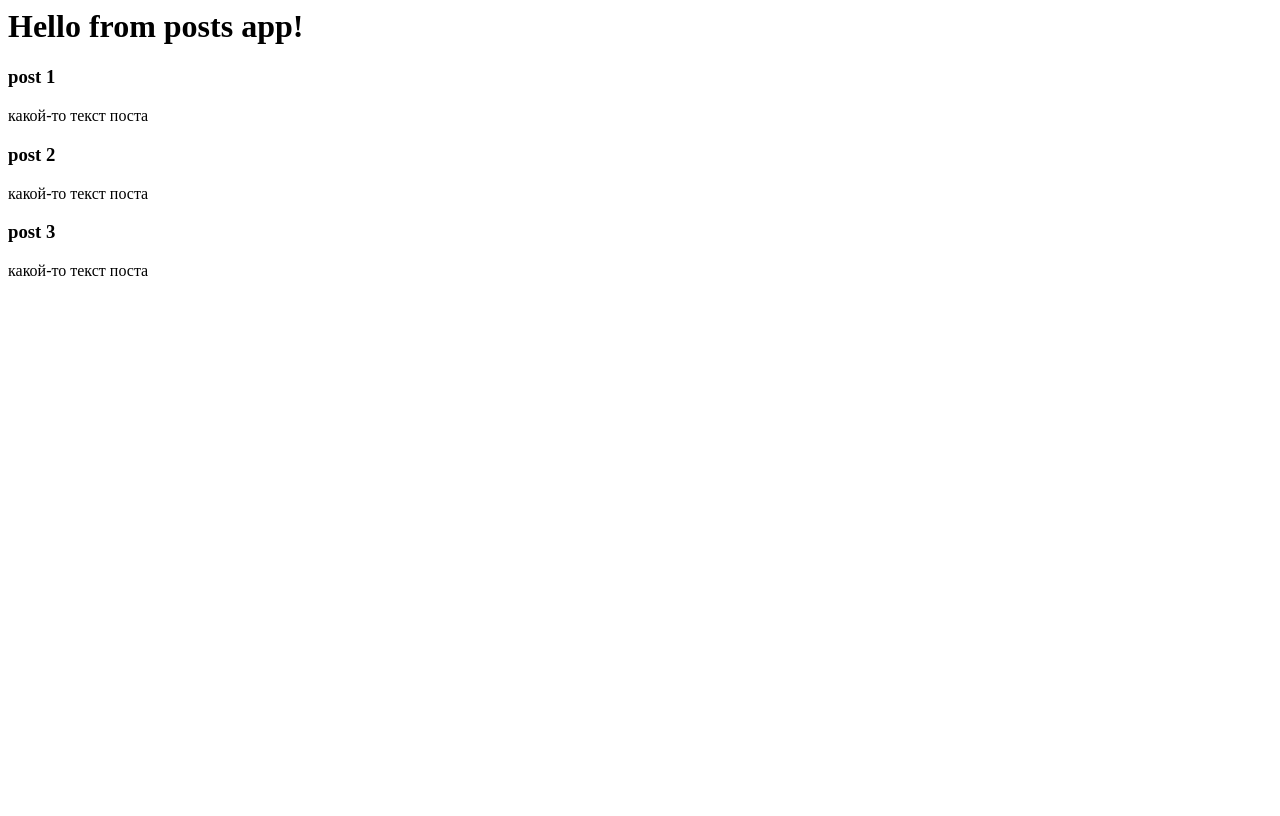
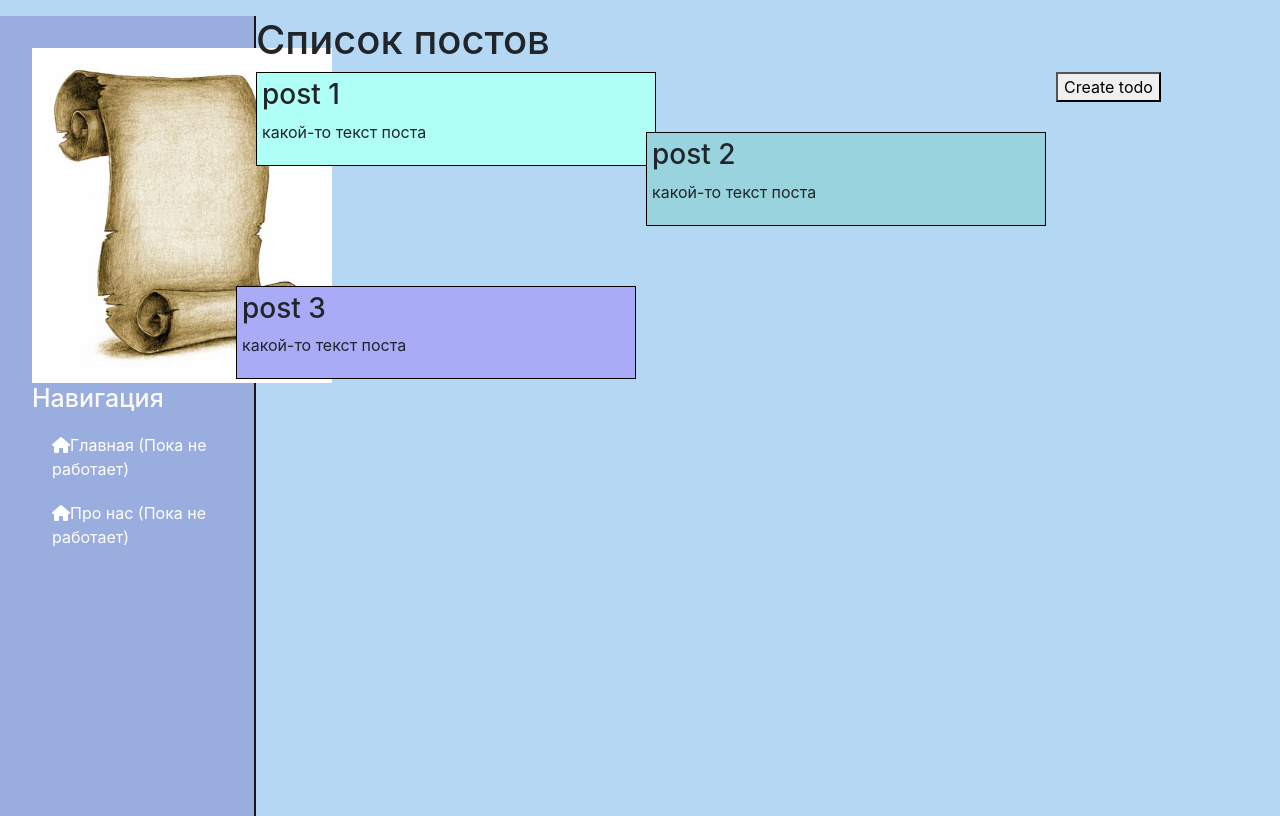
Before and after one commit to blt1305/TMS, a Django app: page /posts/ in a window 1280 px wide. Before the commit the page ends 276 px from the top, so only its background shows below. Run offline with Django 4.2, Linux system fonts and the light colour scheme.

Commit message:
set up div for todo and post

```diff
--- a/tms/posts/templates/home.html
+++ b/tms/posts/templates/home.html
@@ -1,12 +1,15 @@
-<html>
-<head>
-    <title>Home Page</title>
-</head>
-<body>
-    <h1>Hello from posts app!</h1>
-    {% for post in posts %}
-        <h3>{{post.title}}</h3>
-        <p>{{post.text}}</p>
-    {% endfor %}
-</body>
-</html>
+{% extends 'base_form.html' %}
+
+{% block content %}
+
+<h1>{{ title }}</h1>
+
+{% for post in posts %}
+<div class={{post.block}}>
+    <h3>{{post.title}}</h3>
+    <p>{{post.text}}</p>
+
+</div>
+{% endfor %}
+
+{% endblock %}
--- a/tms/posts/views.py
+++ b/tms/posts/views.py
@@ -4,23 +4,28 @@ from django.shortcuts import render
 
 POSTS = [
     {
+        'posts_id': 1,
         'title': 'post 1',
-        'text': 'какой-то текст поста'
+        'text': 'какой-то текст поста',
+        'block': 'block1'
     },
     {
+        'posts_id': 2,
         'title': 'post 2',
-        'text': 'какой-то текст поста'
+        'text': 'какой-то текст поста',
+        'block': 'block2'
     },
     {
+        'posts_id': 3,
         'title': 'post 3',
-        'text': 'какой-то текст поста'
+        'text': 'какой-то текст поста',
+        'block': 'block3'
     },
 ]
 
 
 def home(request):
-    return render(request, 'home.html', {'posts': POSTS})
-
+    return render(request, 'home.html', {'title': 'Список постов', 'posts': POSTS})
 
 def posts(request):
     return JsonResponse({'posts': POSTS})
--- a/tms/todos/static/todos/css/styles.css
+++ b/tms/todos/static/todos/css/styles.css
@@ -1,10 +1,10 @@
 body {
-    background: #b0b7ce ;
+    background: #B4D8F4 ;
 }
 
 aside {
     float: left;
-    background: #a29e87	;
+    background: #99ADDE	;
     width: 20% ;
     padding: 2.5%;
     height: 100vh;
@@ -49,3 +49,36 @@ aside ul li:hover, aside ul a:hover {
 .image{
     width: 300px;
 }
+
+.block1 {
+    width: 400px;
+    background: #B0FFF6;
+    padding: 5px;
+    padding-right: 20px;
+    border: solid 1px black;
+    float: left;
+   }
+
+.block2 {
+    width: 400px;
+    background: #99D3DE;
+    padding: 5px;
+    padding-right: 20px;
+    position: relative;
+    top: 60px;
+    left: -10px;
+    border: solid 1px black;
+    float: left;
+   }
+
+.block3 {
+    width: 400px;
+    background: #A9ABF6;
+    padding: 5px;
+    padding-right: 20px;
+    position: relative;
+    top: 120px;
+    left: -20px;
+    border: solid 1px black;
+    float: left;
+   }
--- a/tms/todos/templates/base_form.html
+++ b/tms/todos/templates/base_form.html
@@ -14,7 +14,6 @@
 <body>
     <aside>
         <img src="{% static 'todos/images/svitok.jpg' %}" class="image"/>
-        <span class = "logo"></span>
         <h3>Навигация</h3>
         <ul>
             <a href=""><li><i class="fa-solid fa-house"></i>Главная (Пока не работает)</li> </a>
```
Also changed, not shown: tms/todos/templates/todos.html (+6 -5 lines), tms/todos/views.py (+6 -3 lines), tms/README.md, tms/screens/23-53-36.png (added).
